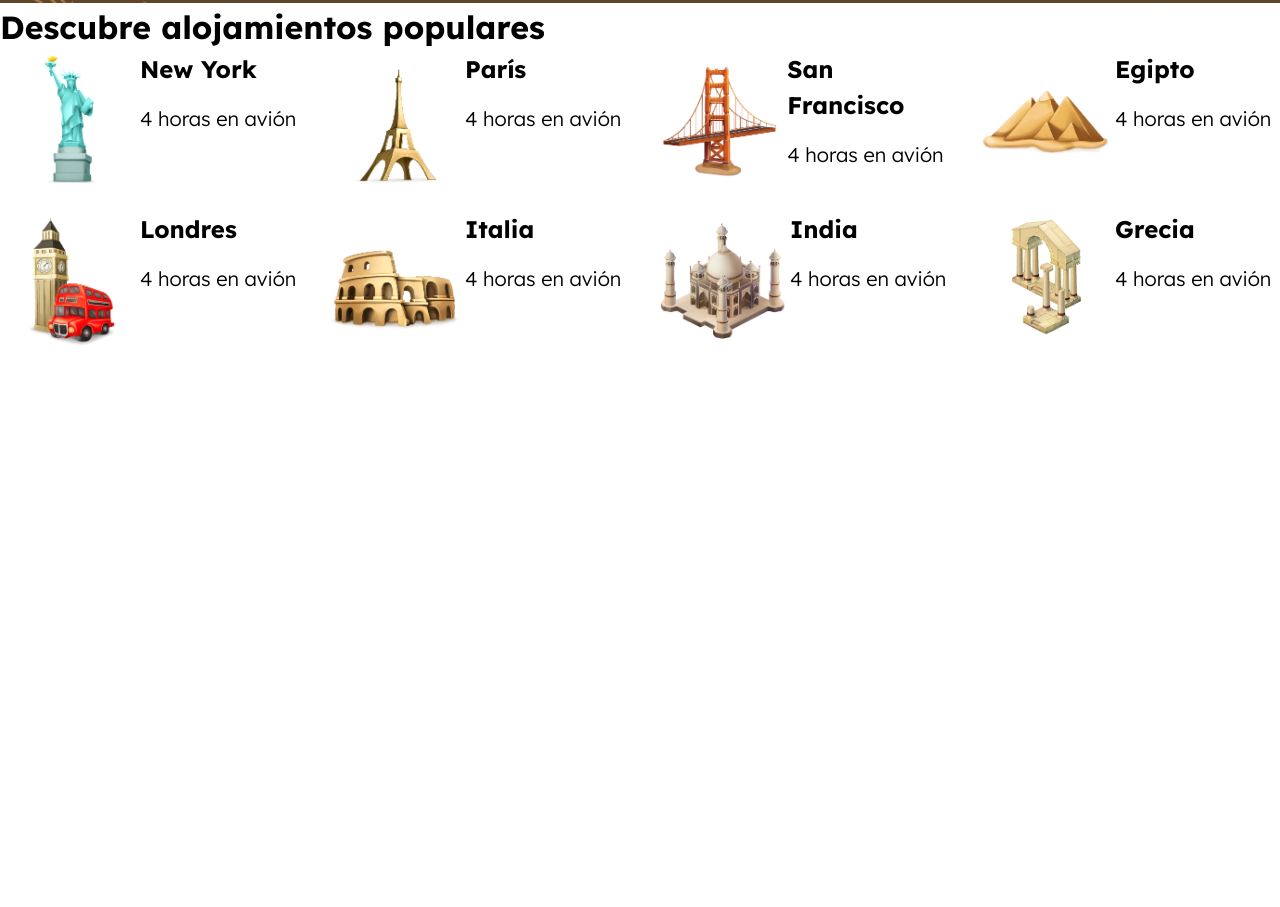
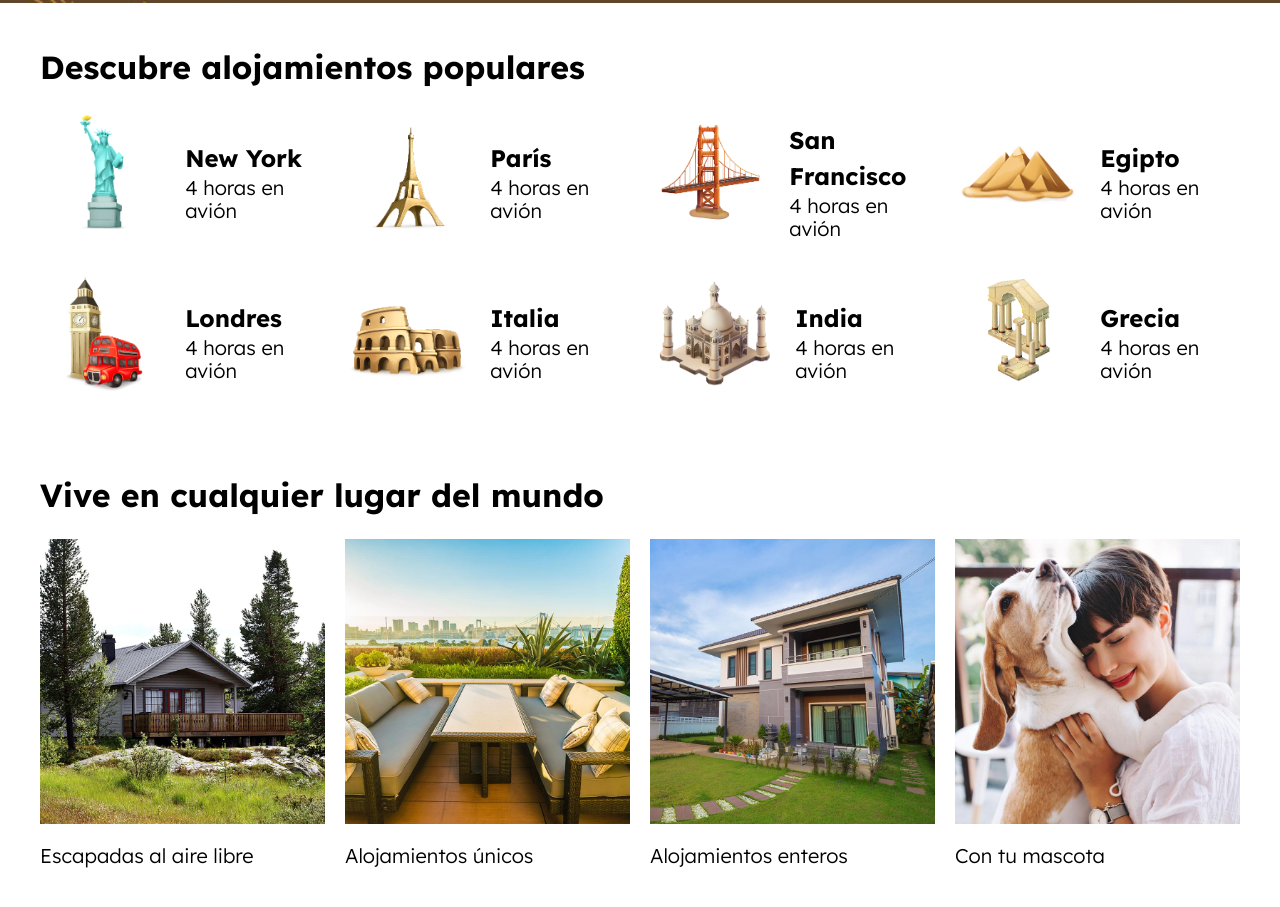
Before and after one commit to Nburgos13/TipoAgenciadeViaje, a website: page index.html in a window 1280 px wide. Shown: the part 776-1683 px from the top of the page. Before the commit the page ends 1127 px from the top, so only its background shows below. Drawn offline with Linux system fonts and the light colour scheme.

Commit message:
Seccion lugares, scroll lateral en inicio

```diff
--- a/index.html
+++ b/index.html
@@ -69,7 +69,7 @@
       </div>
     </header>
 
-    <section>
+    <section class="destinos contenedor seccion">
       <h2 class="destinos__heading">Descubre alojamientos populares</h2>
 
       <ul class="destinos__grid">
@@ -170,5 +170,55 @@
         <!-- Destino  -->
       </ul>
     </section>
+
+    <section class="lugares contenedor seccion">
+      <h2 class="lugares__heading">Vive en cualquier lugar del mundo</h2>
+
+      <div class="lugares__grid">
+        <div class="lugar">
+          <img
+            class="lugar__imagen"
+            src="build/img/vive_1.jpg"
+            alt="imagen seccion vive"
+          />
+
+          <p class="lugar__nombre">Escapadas al aire libre</p>
+        </div>
+        <!-- Lugar -->
+
+        <div class="lugar">
+          <img
+            class="lugar__imagen"
+            src="build/img/vive_2.jpg"
+            alt="imagen seccion vive"
+          />
+
+          <p class="lugar__nombre">Alojamientos únicos</p>
+        </div>
+        <!-- Lugar -->
+
+        <div class="lugar">
+          <img
+            class="lugar__imagen"
+            src="build/img/vive_3.jpg"
+            alt="imagen seccion vive"
+          />
+
+          <p class="lugar__nombre">Alojamientos enteros</p>
+        </div>
+        <!-- Lugar -->
+
+        <div class="lugar">
+          <img
+            class="lugar__imagen"
+            src="build/img/vive_4.jpg"
+            alt="imagen seccion vive"
+          />
+
+          <p class="lugar__nombre">Con tu mascota</p>
+        </div>
+        <!-- Lugar -->
+      </div>
+    </section>
   </body>
 </html>
--- a/src/scss/base/_tipografia.scss
+++ b/src/scss/base/_tipografia.scss
@@ -1,6 +1,8 @@
-@use 'base/variables' as v;
+@use "base/variables" as v;
 
-h1, h2, h3 {
+h1,
+h2,
+h3 {
   margin: 0;
   line-height: 1.5;
 }
@@ -16,3 +18,7 @@ h3 {
 a {
   text-decoration: none;
 }
+
+[class$="__heading"] {
+  margin: 2rem 0;
+}
--- a/src/scss/ui/Contenido/_destinos.scss
+++ b/src/scss/ui/Contenido/_destinos.scss
@@ -17,15 +17,17 @@
 
 .destino {
   display: flex;
+  justify-content: space-evenly;
+  align-items: center;
+  gap: 2rem;
 
   &__imagen {
     width: 14rem;
     height: 14rem;
   }
 
-  //&__nombre {
-  //}
-
-  //&__distancia {
-  //}
+  &__nombre,
+  &__distancia {
+    margin: 0;
+  }
 }
--- a/src/scss/ui/Contenido/_index.scss
+++ b/src/scss/ui/Contenido/_index.scss
@@ -1 +1,2 @@
 @forward "destinos";
+@forward "lugares";
--- /dev/null
+++ b/src/scss/ui/Contenido/_lugares.scss
@@ -0,0 +1,25 @@
+@use "base/variables" as v;
+@use "base/mixins" as m;
+
+.lugares {
+  &__grid {
+    display: grid;
+    grid-template-columns: repeat(4, 30rem);
+    column-gap: 4rem;
+    overflow-x: scroll;
+    overflow-y: hidden;
+    scroll-snap-type: x mandatory;
+
+    @include m.tablet {
+      @include m.grid(2, 2rem);
+    }
+
+    @include m.desktop {
+      @include m.grid(4, 2rem);
+    }
+  }
+}
+
+.lugar {
+  scroll-snap-align: center;
+}
```
Also changed, not shown: build/css/app.css, 1 other file. Lines whose indentation alone changed are shown as unchanged.
